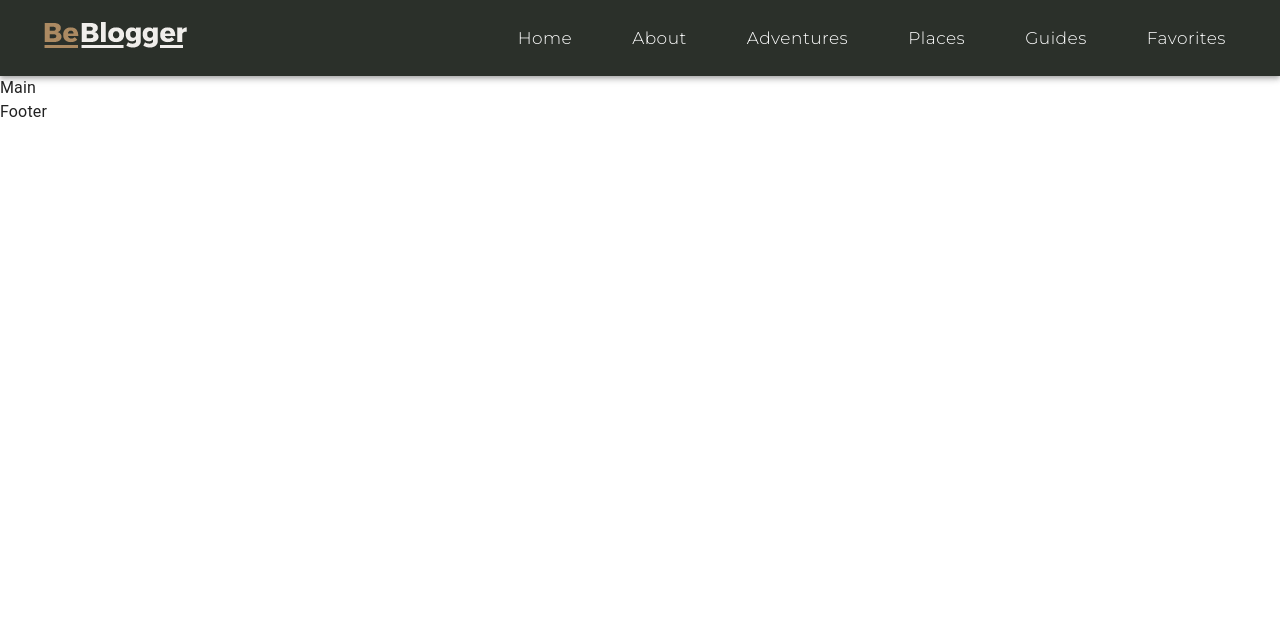
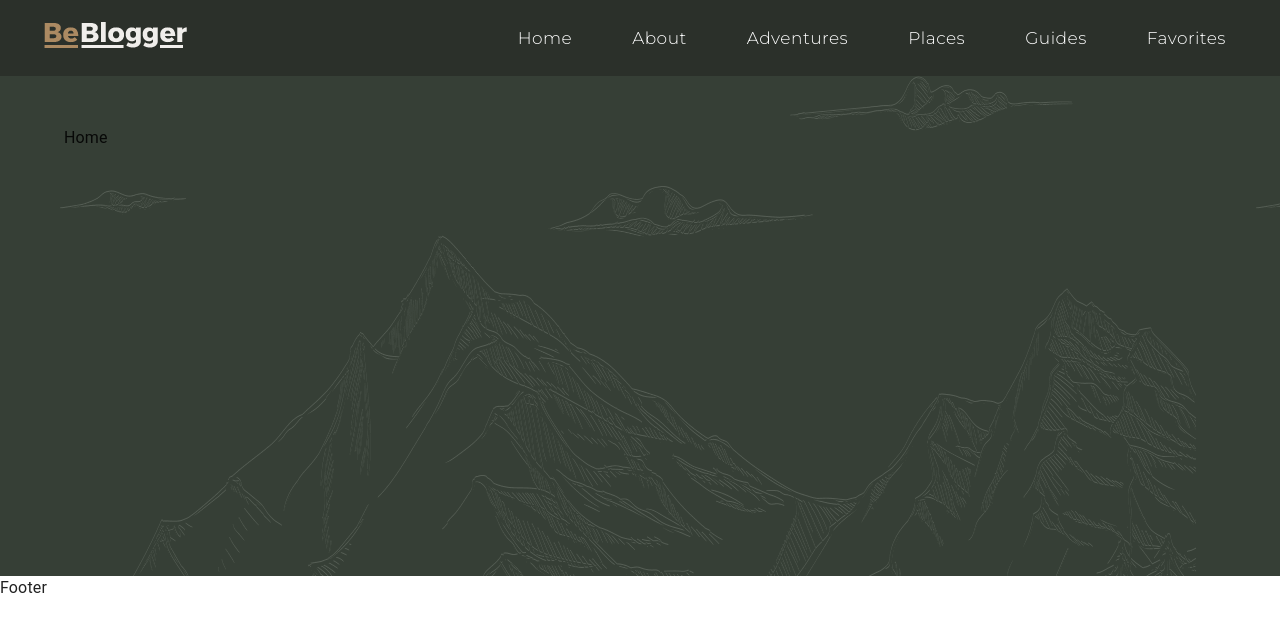
Before and after one commit to AleksM24/blog-project, a React (Create React App) app: page / in a window 1280 px wide. Shown: the top 632 px of the page. Built offline with nearby package versions, Linux system fonts and the light colour scheme.

Commit message:
add new page HOME and their tsx, scss files

```diff
--- a/src/container/App/App.tsx
+++ b/src/container/App/App.tsx
@@ -1,6 +1,6 @@
-import Header from "../Header/Header";
-import Main from "../Main/Main";
-import Footer from "../Footer/Footer";
+import Header from "../header/Header";
+import Main from "../main/Main";
+import Footer from "../footer/Footer";
 import { StyledEngineProvider } from "@mui/material/styles";
 import CssBaseline from "@mui/material/CssBaseline";
 
--- a/src/container/Header/Header.tsx
+++ b/src/container/Header/Header.tsx
@@ -4,7 +4,7 @@
 import Menu from "components/menu/Menu";
 import Logo from "components/logo/Logo";
 import { Container } from "@mui/material";
-import ".//Header.scss";
+import "./Header.scss";
 
 type Props = {};
 
--- /dev/null
+++ b/src/container/Main/Main.scss
@@ -0,0 +1,4 @@
+.wrapper{
+    background: url('../../assets/home-grren-bg.png');
+    height: 500px;
+}
--- a/src/container/Main/Main.tsx
+++ b/src/container/Main/Main.tsx
@@ -1,8 +1,20 @@
-type Props = {}
+import { Container } from "@mui/material";
+import Home from "pages/home/Home";
+import "./Main.scss";
+
+type Props = {};
 
 const Main = (props: Props) => {
   return (
-    <div>Main</div>
-  )
-}
-export default Main
+    <div className="wrapper">
+      <Container
+        sx={{
+          padding: "50px 0",
+        }}
+      >
+        <Home />
+      </Container>
+    </div>
+  );
+};
+export default Main;
--- /dev/null
+++ b/src/index.css
@@ -0,0 +1,5 @@
+@import url('https://fonts.googleapis.com/css2?family=Montserrat:wght@300;400;700&display=swap');
+
+body {
+    font-family: 'Montserrat', sans-serif;
+    }
--- /dev/null
+++ b/src/pages/home/Home.tsx
@@ -0,0 +1,8 @@
+import "./Home.scss";
+
+type Props = {};
+
+const Home = (props: Props) => {
+  return <div> Home</div>;
+};
+export default Home;
```
Also changed, not shown: src/assets/home-grren-bg.png (added), src/pages/home/Home.scss (added).
